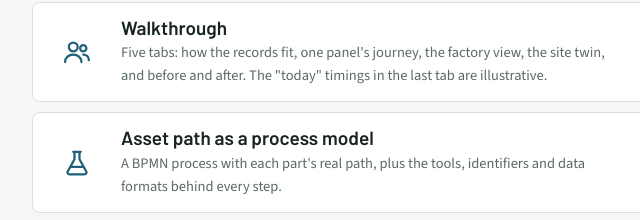
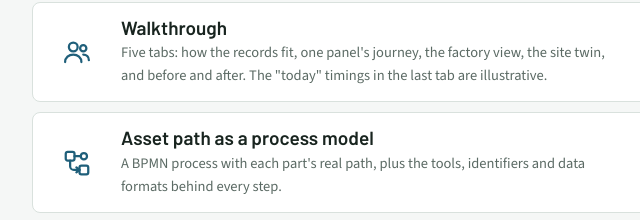
Before and after one commit to diegoscalvetti/dppchile-site, a plain HTML site: page index.html in a window 1280 px wide. Shown: the part 1365-1585 px from the top of the page, 134-774 px from the left. Drawn offline with Linux system fonts and the light colour scheme.

Commit message:
Use a process-flow icon for the asset path option (#2)
Claude-Session: https://claude.ai/code/session_01QWUsGbLt9YG8AdWXhd17YU

Co-authored-by: Claude <noreply@anthropic.com>

```diff
--- a/index.html
+++ b/index.html
@@ -68,7 +68,7 @@
     <a class="opt" href="mockups/D_twin_replay.html"><span class="l"><svg viewBox="0 0 24 24" width="30" height="30" fill="none" stroke="currentColor" stroke-width="1.8" stroke-linecap="round" stroke-linejoin="round" aria-hidden="true"><rect x="2" y="3" width="20" height="14" rx="2"/><path d="M8 21h8M12 17v4"/><path d="M10 7.5v5l4-2.5z"/></svg></span><div><h2>Watch the twin build itself</h2><p>Press play and watch fifteen days of records fill in the building and raise flags. Shows decision makers what they would get.</p></div><span class="go">Open →</span></a>
     <a class="opt" href="mockups/B_scan_app.html"><span class="l"><svg viewBox="0 0 24 24" width="30" height="30" fill="none" stroke="currentColor" stroke-width="1.8" stroke-linecap="round" stroke-linejoin="round" aria-hidden="true"><rect x="6" y="2" width="12" height="20" rx="2"/><path d="M11 18h2"/></svg></span><div><h2>Scan a part with a phone</h2><p>Tap a QR label and see what the phone shows, split by record, plus the screen staff use to add a reading.</p></div><span class="go">Open →</span></a>
     <a class="opt" href="mockups/A_walkthrough.html"><span class="l"><svg viewBox="0 0 24 24" width="30" height="30" fill="none" stroke="currentColor" stroke-width="1.8" stroke-linecap="round" stroke-linejoin="round" aria-hidden="true"><circle cx="9" cy="8" r="3.5"/><path d="M2.5 20c0-3.6 2.9-6 6.5-6s6.5 2.4 6.5 6"/><circle cx="17" cy="9" r="2.5"/><path d="M17 14c2.6 0 4.5 1.9 4.5 4.5"/></svg></span><div><h2>Walkthrough</h2><p>Five tabs: how the records fit, one panel's journey, the factory view, the site twin, and before and after. The "today" timings in the last tab are illustrative.</p></div><span class="go">Open →</span></a>
-    <a class="opt" href="mockups/E_asset_path_bpmn.html"><span class="l"><svg viewBox="0 0 24 24" width="30" height="30" fill="none" stroke="currentColor" stroke-width="1.8" stroke-linecap="round" stroke-linejoin="round" aria-hidden="true"><path d="M9 3h6M10 3v6L4.5 19a1.5 1.5 0 0 0 1.3 2h12.4a1.5 1.5 0 0 0 1.3-2L14 9V3"/><path d="M7 15h10"/></svg></span><div><h2>Asset path as a process model</h2><p>A BPMN process with each part's real path, plus the tools, identifiers and data formats behind every step.</p></div><span class="go">Open →</span></a>
+    <a class="opt" href="mockups/E_asset_path_bpmn.html"><span class="l"><svg viewBox="0 0 24 24" width="30" height="30" fill="none" stroke="currentColor" stroke-width="1.8" stroke-linecap="round" stroke-linejoin="round" aria-hidden="true"><rect x="3" y="3" width="7" height="7" rx="1.5"/><rect x="14" y="14" width="7" height="7" rx="1.5"/><path d="M6.5 10v4.5a3 3 0 0 0 3 3H14"/><path d="M11.5 15.5l2.5 2-2.5 2"/><circle cx="17.5" cy="6.5" r="2.5"/><path d="M10 6.5h5"/></svg></span><div><h2>Asset path as a process model</h2><p>A BPMN process with each part's real path, plus the tools, identifiers and data formats behind every step.</p></div><span class="go">Open →</span></a>
     <a class="opt" href="mockups/C_poster.html"><span class="l"><svg viewBox="0 0 24 24" width="30" height="30" fill="none" stroke="currentColor" stroke-width="1.8" stroke-linecap="round" stroke-linejoin="round" aria-hidden="true"><rect x="5" y="3" width="14" height="18" rx="2"/><path d="M9 3v2h6V3"/><path d="M9 12l2 2 4-4M9 17h6"/></svg></span><div><h2>One-page poster</h2><p>The whole concept on one landscape sheet, with the technology readiness (TRL) position. Prints well as a handout.</p></div><span class="go">Open →</span></a>
     <a class="opt" href="poc.html"><span class="l"><svg viewBox="0 0 24 24" width="30" height="30" fill="none" stroke="currentColor" stroke-width="1.8" stroke-linecap="round" stroke-linejoin="round" aria-hidden="true"><circle cx="12" cy="12" r="9.5"/><path d="M8 12.5l3 3 5-6"/></svg></span><div><h2>Proof of concept results</h2><p>What was built, the eleven tests and their results, the architecture and a snapshot of the working assembly view.</p></div><span class="go">Open →</span></a>
   </div>
```
